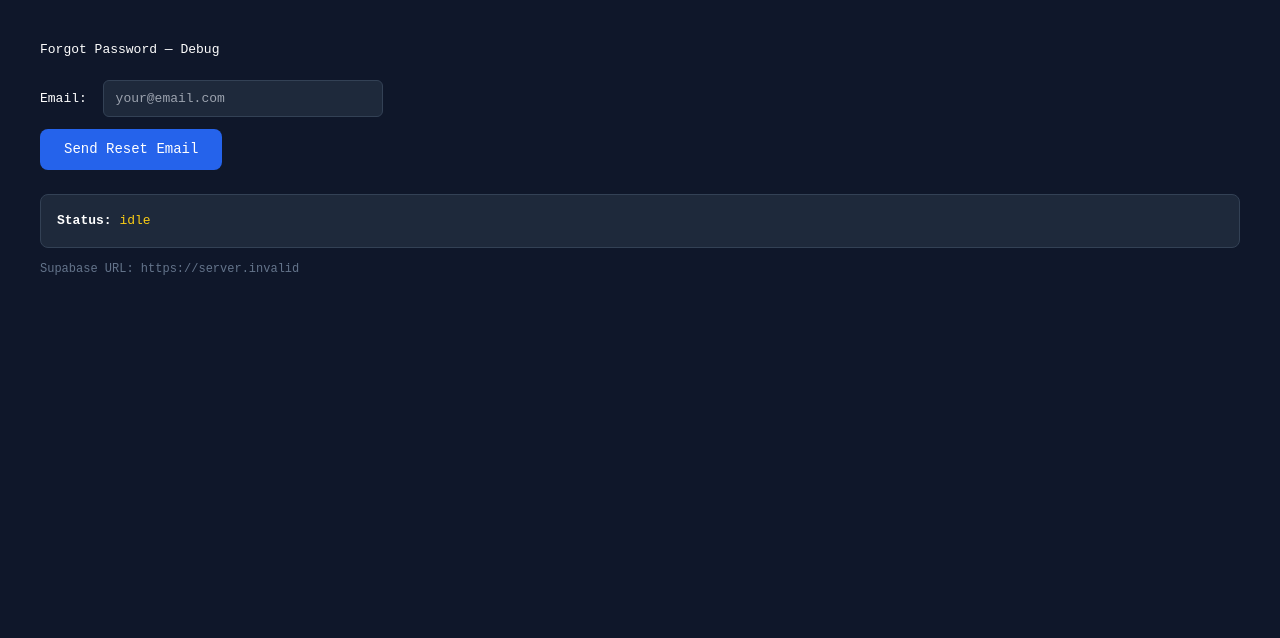
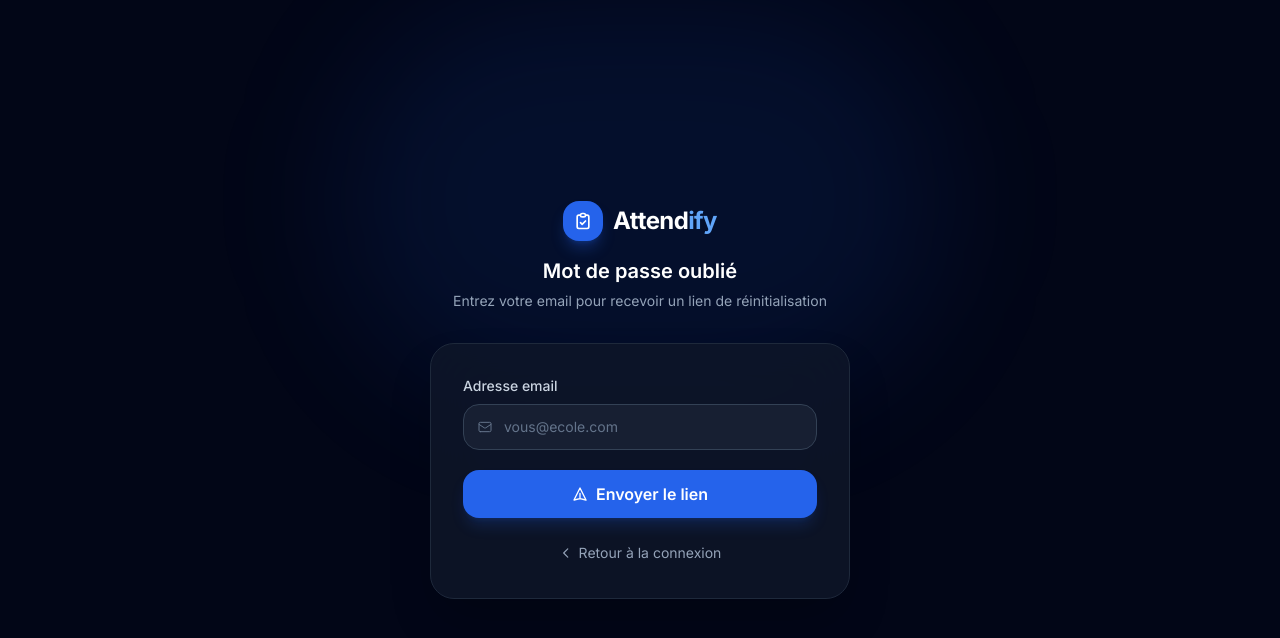
Before and after one commit to helpabsences-hue/Ges-absences, a Next.js app: page /auth/forgot-password in a window 1280 px wide. Shown: the top 638 px of the page. Built offline with nearby package versions, Linux system fonts and the light colour scheme; no server answers.

Commit message:
Update Forgot Pass

```diff
--- a/app/auth/forgot-password/page.tsx
+++ b/app/auth/forgot-password/page.tsx
@@ -1,62 +1,244 @@
 'use client'
-
 export const dynamic = 'force-dynamic'
 
 import { useState, useEffect } from 'react'
 import { useSearchParams } from 'next/navigation'
+import Link from 'next/link'
 import { createClient } from '@/lib/supabase/client'
+import { useSettingsStore } from '@/stores/useSettingsStore'
+
+type Lang = 'fr' | 'en' | 'ar'
+
+const UI: Record<Lang, {
+  title: string; subtitle: string
+  emailLabel: string; emailPlaceholder: string
+  sendBtn: string; sending: string; backToLogin: string
+  successTitle: string; successDesc: string; successHint: string
+  errRequired: string; errExpired: string
+}> = {
+  fr: {
+    title: 'Mot de passe oublié',
+    subtitle: 'Entrez votre email pour recevoir un lien de réinitialisation',
+    emailLabel: 'Adresse email', emailPlaceholder: 'vous@ecole.com',
+    sendBtn: 'Envoyer le lien', sending: 'Envoi en cours…',
+    backToLogin: 'Retour à la connexion',
+    successTitle: 'Email envoyé !',
+    successDesc: 'Un lien de réinitialisation a été envoyé à',
+    successHint: 'Vérifiez aussi vos spams si vous ne le trouvez pas.',
+    errRequired: "L'adresse email est obligatoire.",
+    errExpired: 'Lien expiré. Veuillez demander un nouveau lien.',
+  },
+  en: {
+    title: 'Forgot password',
+    subtitle: 'Enter your email to receive a password reset link',
+    emailLabel: 'Email address', emailPlaceholder: 'you@school.com',
+    sendBtn: 'Send reset link', sending: 'Sending…',
+    backToLogin: 'Back to login',
+    successTitle: 'Check your inbox',
+    successDesc: 'We sent a reset link to',
+    successHint: "Don't see it? Check your spam folder.",
+    errRequired: 'Email address is required.',
+    errExpired: 'Link expired. Please request a new one.',
+  },
+  ar: {
+    title: 'نسيت كلمة المرور',
+    subtitle: 'أدخل بريدك الإلكتروني لاستقبال رابط إعادة التعيين',
+    emailLabel: 'البريد الإلكتروني', emailPlaceholder: 'انت@مدرسة.com',
+    sendBtn: 'إرسال الرابط', sending: 'جارٍ الإرسال…',
+    backToLogin: 'العودة إلى تسجيل الدخول',
+    successTitle: 'تم إرسال البريد',
+    successDesc: 'تم إرسال رابط إعادة التعيين إلى',
+    successHint: 'تحقق من مجلد البريد العشوائي إذا لم تجده.',
+    errRequired: 'البريد الإلكتروني مطلوب.',
+    errExpired: 'الرابط منتهي الصلاحية. اطلب رابطاً جديداً.',
+  },
+}
 
 export default function ForgotPasswordPage() {
-  const [step, setStep] = useState('idle')
-  const [email, setEmail] = useState('')
+  const { language }   = useSettingsStore()
+  const searchParams   = useSearchParams()
+  const lang  = (language || 'fr') as Lang
+  const ui    = UI[lang]
+  const isRtl = lang === 'ar'
 
-  const send = async () => {
-    setStep('clicked')
-    if (!email) { setStep('ERROR: email empty'); return }
-    setStep('calling supabase...')
+  const [email,   setEmail]   = useState('')
+  const [loading, setLoading] = useState(false)
+  const [sent,    setSent]    = useState(false)
+  const [error,   setError]   = useState('')
+
+  useEffect(() => {
+    if (searchParams.get('error') === 'link_expired') {
+      setError(ui.errExpired)
+    }
+  }, [searchParams, lang])
+
+  const handleSubmit = async (e: React.FormEvent) => {
+    e.preventDefault()
+    const trimmed = email.trim()
+    if (!trimmed) { setError(ui.errRequired); return }
+    setLoading(true)
+    setError('')
     try {
-      const sb = createClient()
-      setStep('client created, sending...')
-      const { error } = await sb.auth.resetPasswordForEmail(email, {
-        redirectTo: window.location.origin + '/auth/callback?type=recovery'
+      const supabase = createClient()
+      const { error: authError } = await supabase.auth.resetPasswordForEmail(trimmed, {
+        redirectTo: `${window.location.origin}/auth/callback?type=recovery`,
       })
-      if (error) {
-        setStep('ERROR: ' + error.message)
-      } else {
-        setStep('SUCCESS — check your email!')
-      }
-    } catch(e: any) {
-      setStep('EXCEPTION: ' + String(e))
+      if (authError) { setError(authError.message); return }
+      setSent(true)
+    } catch (err: any) {
+      setError(err?.message ?? 'Something went wrong.')
+    } finally {
+      setLoading(false)
     }
   }
 
   return (
-    <div style={{ padding: 40, fontFamily: 'monospace', background: '#0f172a', minHeight: '100vh', color: 'white' }}>
-      <h1 style={{ marginBottom: 20 }}>Forgot Password — Debug</h1>
+    <div className="min-h-screen bg-slate-950 flex items-center justify-center p-4" dir={isRtl ? 'rtl' : 'ltr'}>
 
-      <div style={{ marginBottom: 12 }}>
-        <label>Email: </label>
-        <input
-          value={email}
-          onChange={e => setEmail(e.target.value)}
-          placeholder="your@email.com"
-          style={{ padding: '8px 12px', borderRadius: 6, border: '1px solid #334155', background: '#1e293b', color: 'white', width: 280, marginLeft: 8 }}
-        />
+      {/* Background glow */}
+      <div className="pointer-events-none fixed inset-0 overflow-hidden">
+        <div className="absolute top-0 left-1/2 -translate-x-1/2 w-[600px] h-[400px] bg-blue-600/10 rounded-full blur-3xl" />
+        <div className="absolute bottom-0 left-1/4 w-[400px] h-[300px] bg-indigo-600/8 rounded-full blur-3xl" />
       </div>
 
-      <button
-        onClick={send}
-        style={{ padding: '10px 24px', background: '#2563eb', color: 'white', border: 'none', borderRadius: 8, cursor: 'pointer', fontSize: 14 }}
-      >
-        Send Reset Email
-      </button>
+      <div className="relative w-full max-w-[420px]">
 
-      <div style={{ marginTop: 24, padding: 16, background: '#1e293b', borderRadius: 8, border: '1px solid #334155' }}>
-        <strong>Status:</strong> <span style={{ color: step.startsWith('ERROR') ? '#f87171' : step.startsWith('SUCCESS') ? '#4ade80' : '#facc15' }}>{step}</span>
-      </div>
+        {/* Logo */}
+        <div className="text-center mb-8">
+          <div className={`inline-flex items-center gap-2.5 mb-4 ${isRtl ? 'flex-row-reverse' : ''}`}>
+            <div className="w-10 h-10 bg-blue-600 rounded-2xl flex items-center justify-center shadow-lg shadow-blue-600/30">
+              <svg className="w-5 h-5 text-white" fill="none" stroke="currentColor" viewBox="0 0 24 24">
+                <path strokeLinecap="round" strokeLinejoin="round" strokeWidth={2}
+                  d="M9 5H7a2 2 0 00-2 2v12a2 2 0 002 2h10a2 2 0 002-2V7a2 2 0 00-2-2h-2M9 5a2 2 0 002 2h2a2 2 0 002-2M9 5a2 2 0 012-2h2a2 2 0 012 2m-6 9l2 2 4-4" />
+              </svg>
+            </div>
+            <span className="text-2xl font-bold text-white tracking-tight">
+              Attend<span className="text-blue-400">ify</span>
+            </span>
+          </div>
+          <h1 className="text-xl font-semibold text-white">{ui.title}</h1>
+          <p className="text-sm text-slate-400 mt-1.5 px-4">{ui.subtitle}</p>
+        </div>
 
-      <div style={{ marginTop: 12, fontSize: 12, color: '#64748b' }}>
-        Supabase URL: {process.env.NEXT_PUBLIC_SUPABASE_URL}
+        {/* Card */}
+        <div className="bg-slate-900/80 backdrop-blur-xl border border-slate-800 rounded-3xl p-8 shadow-2xl">
+
+          {sent ? (
+            /* ── Success state ── */
+            <div className="text-center space-y-5">
+              {/* Animated checkmark */}
+              <div className="relative mx-auto w-20 h-20">
+                <div className="absolute inset-0 bg-green-500/20 rounded-full animate-ping" style={{ animationDuration: '2s' }} />
+                <div className="relative w-20 h-20 bg-green-500/20 border border-green-500/30 rounded-full flex items-center justify-center">
+                  <svg className="w-9 h-9 text-green-400" fill="none" stroke="currentColor" viewBox="0 0 24 24">
+                    <path strokeLinecap="round" strokeLinejoin="round" strokeWidth={2} d="M5 13l4 4L19 7" />
+                  </svg>
+                </div>
+              </div>
+
+              <div>
+                <h2 className="text-lg font-semibold text-white">{ui.successTitle}</h2>
+                <p className="text-slate-400 text-sm mt-1.5">
+                  {ui.successDesc} <span className="text-white font-medium">{email}</span>
+                </p>
+              </div>
+
+              {/* Spam hint box */}
+              <div className="bg-amber-500/10 border border-amber-500/20 rounded-2xl px-4 py-3 flex items-start gap-3">
+                <svg className="w-4 h-4 text-amber-400 shrink-0 mt-0.5" fill="none" stroke="currentColor" viewBox="0 0 24 24">
+                  <path strokeLinecap="round" strokeLinejoin="round" strokeWidth={2}
+                    d="M12 9v2m0 4h.01M21 12a9 9 0 11-18 0 9 9 0 0118 0z" />
+                </svg>
+                <p className="text-xs text-amber-300 text-left">{ui.successHint}</p>
+              </div>
+
+              <Link href="/auth/login"
+                className={`inline-flex items-center gap-2 text-sm text-blue-400 hover:text-blue-300 font-medium transition-colors ${isRtl ? 'flex-row-reverse' : ''}`}>
+                <svg className={`w-4 h-4 ${isRtl ? 'rotate-180' : ''}`} fill="none" stroke="currentColor" viewBox="0 0 24 24">
+                  <path strokeLinecap="round" strokeLinejoin="round" strokeWidth={2} d="M15 19l-7-7 7-7" />
+                </svg>
+                {ui.backToLogin}
+              </Link>
+            </div>
+
+          ) : (
+            /* ── Form ── */
+            <form onSubmit={handleSubmit} className="space-y-5">
+
+              <div>
+                <label className={`block text-sm font-medium text-slate-300 mb-2 ${isRtl ? 'text-right' : ''}`}>
+                  {ui.emailLabel}
+                </label>
+                <div className="relative">
+                  <div className={`absolute top-1/2 -translate-y-1/2 text-slate-500 ${isRtl ? 'right-3.5' : 'left-3.5'}`}>
+                    <svg className="w-4 h-4" fill="none" stroke="currentColor" viewBox="0 0 24 24">
+                      <path strokeLinecap="round" strokeLinejoin="round" strokeWidth={1.5}
+                        d="M3 8l7.89 5.26a2 2 0 002.22 0L21 8M5 19h14a2 2 0 002-2V7a2 2 0 00-2-2H5a2 2 0 00-2 2v10a2 2 0 002 2z" />
+                    </svg>
+                  </div>
+                  <input
+                    type="email" value={email} autoComplete="email"
+                    onChange={e => { setEmail(e.target.value); setError('') }}
+                    placeholder={ui.emailPlaceholder}
+                    className={`w-full bg-slate-800/60 border border-slate-700 rounded-2xl py-3 text-sm text-white
+                      placeholder-slate-500 focus:outline-none focus:ring-2 focus:ring-blue-500 focus:border-transparent
+                      transition-all duration-200
+                      ${isRtl ? 'text-right pr-10 pl-4' : 'pl-10 pr-4'}
+                      ${error ? 'border-red-500/50 focus:ring-red-500' : ''}`}
+                  />
+                </div>
+              </div>
+
+              {/* Error */}
+              {error && (
+                <div className={`flex items-center gap-2.5 bg-red-500/10 border border-red-500/20
+                  rounded-2xl px-4 py-3 text-red-400 text-sm ${isRtl ? 'flex-row-reverse' : ''}`}>
+                  <svg className="w-4 h-4 shrink-0" fill="none" stroke="currentColor" viewBox="0 0 24 24">
+                    <path strokeLinecap="round" strokeLinejoin="round" strokeWidth={2}
+                      d="M12 8v4m0 4h.01M21 12a9 9 0 11-18 0 9 9 0 0118 0z" />
+                  </svg>
+                  {error}
+                </div>
+              )}
+
+              {/* Submit */}
+              <button type="submit" disabled={loading}
+                className="w-full bg-blue-600 hover:bg-blue-500 disabled:opacity-60 disabled:cursor-not-allowed
+                  text-white font-semibold py-3 rounded-2xl transition-all duration-200
+                  flex items-center justify-center gap-2 shadow-lg shadow-blue-600/20
+                  active:scale-[0.98]">
+                {loading ? (
+                  <>
+                    <svg className="w-4 h-4 animate-spin" fill="none" viewBox="0 0 24 24">
+                      <circle className="opacity-25" cx="12" cy="12" r="10" stroke="currentColor" strokeWidth="4" />
+                      <path className="opacity-75" fill="currentColor" d="M4 12a8 8 0 018-8V0C5.373 0 0 5.373 0 12h4z" />
+                    </svg>
+                    {ui.sending}
+                  </>
+                ) : (
+                  <>
+                    <svg className="w-4 h-4" fill="none" stroke="currentColor" viewBox="0 0 24 24">
+                      <path strokeLinecap="round" strokeLinejoin="round" strokeWidth={2}
+                        d="M12 19l9 2-9-18-9 18 9-2zm0 0v-8" />
+                    </svg>
+                    {ui.sendBtn}
+                  </>
+                )}
+              </button>
+
+              {/* Back link */}
+              <div className="text-center pt-1">
+                <Link href="/auth/login"
+                  className={`inline-flex items-center gap-1.5 text-sm text-slate-400 hover:text-white transition-colors ${isRtl ? 'flex-row-reverse' : ''}`}>
+                  <svg className={`w-3.5 h-3.5 ${isRtl ? 'rotate-180' : ''}`} fill="none" stroke="currentColor" viewBox="0 0 24 24">
+                    <path strokeLinecap="round" strokeLinejoin="round" strokeWidth={2} d="M15 19l-7-7 7-7" />
+                  </svg>
+                  {ui.backToLogin}
+                </Link>
+              </div>
+            </form>
+          )}
+        </div>
       </div>
     </div>
   )
```
